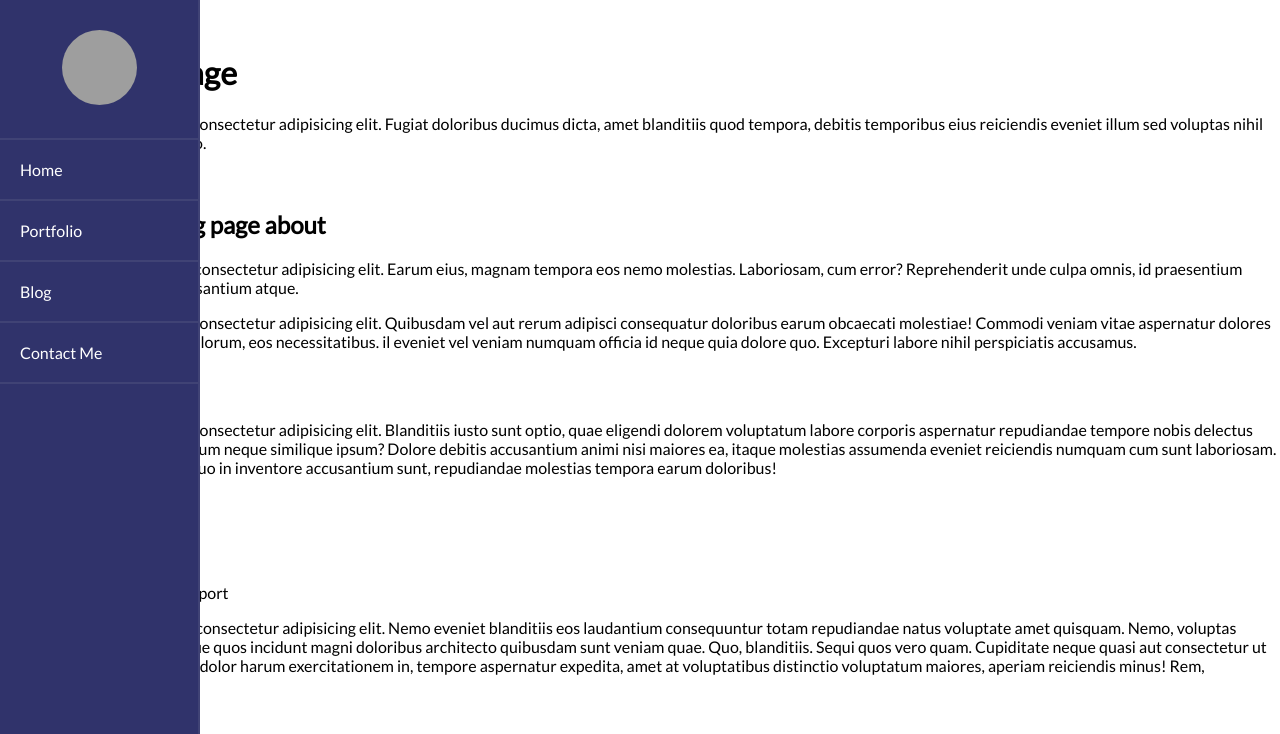
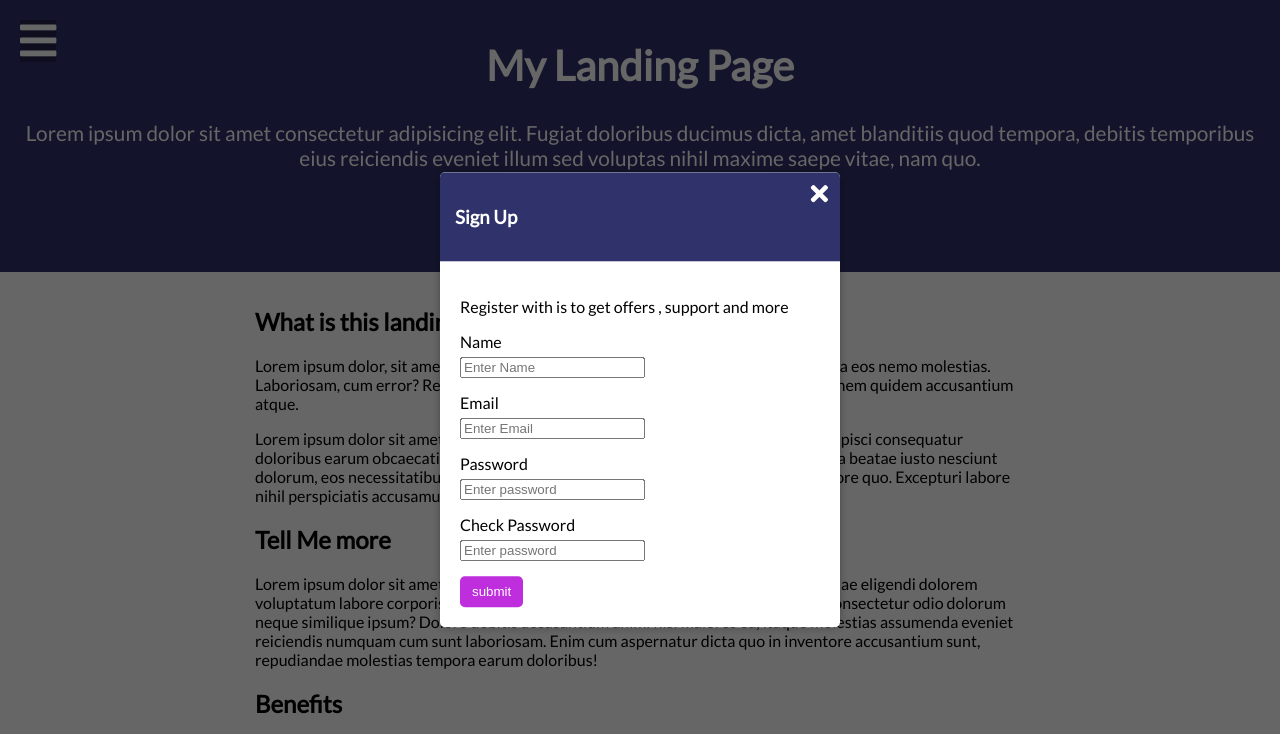
Before and after one commit to yogeshu/Javascript_day, a plain HTML site: page Menu-slider-c/index.html in a window 1280 px wide. Shown: the top 734 px of the page. Drawn offline with Linux system fonts and the light colour scheme; grey boxes are pictures that could not be loaded; a script that the page names is missing.

Commit message:
fix html file and added css for modal

```diff
--- a/Menu-slider-c/index.css
+++ b/Menu-slider-c/index.css
@@ -25,7 +25,7 @@ nav{
     width: 200px;
     height: 100vh;
     z-index: 100;
-    /* transform: translateX(-100%); */
+    transform: translateX(-100%);
 }
 nav .logo{
     padding: 30px 0;
@@ -61,3 +61,117 @@ nav ul li a:hover{
     text-decoration: underline;
 
 }
+
+header{
+    background-color: var(--primary-color);
+    color: #fff;
+    font-size: 130%;
+    position: relative;
+    padding: 40px 15px;
+    text-align: center;
+
+}
+
+
+header h1{
+    margin: 0;
+
+}
+
+header p{
+    margin: 30px 0;
+
+}
+
+button, input[type='submit']{
+    background-color: var(--secondary-color);
+    border: 0;
+    border-radius: 5px;
+    color: #fff;
+    cursor: pointer;
+    padding: 8px 12px;
+
+}
+
+button:focus{
+    outline: none;
+
+}
+
+.toggle{
+    background-color: rgba(0, 0, 0, 0.3);
+    position: absolute;
+    top: 20px;
+    left: 20px;
+}
+
+.ctn-btn{
+    padding: 12px 30px;
+    font-size: 20px;
+}
+
+.container{
+    padding: 15px;
+    margin: 0 auto;
+    max-width: 100%;
+    width: 800px;
+}
+
+.modal-container{
+    background-color: rgba(0, 0, 0, 0.6);
+    /* display: none; */
+    position: fixed;
+    top: 0;
+    left: 0;
+    right: 0;
+    bottom: 0;
+}
+.modal{
+    background-color: #fff;
+    border-radius: 5px;
+    box-shadow: 0 0 10px rgba(0, 0, 0, 0.3);
+    position: absolute;
+    overflow: hidden;
+    top: 50%;
+    left: 50%;
+    transform: translate(-50%, -50%);
+    max-width: 100%;
+ width: 400px;
+}
+.modal-header{
+    background: var(--primary-color);
+    color: #fff;
+    padding: 15px;
+
+}
+
+.modal-headr h3{
+    margin: 0;
+    border-bottom: 1px solid #333;
+
+}
+.modal-content{
+    padding: 20px;
+
+}
+.modal-form div {
+    margin: 15px 0;
+}
+.modal-form label{
+    display: block;
+    margin-bottom: 5px;
+}
+.modal-form .form-input {
+    padding: 8px;
+    width:100%;
+
+}
+
+.close-btn{
+    background:transparent;
+    font-size: 25px;
+    position: absolute;
+    top: 0;
+    right: 0;
+
+}
--- a/Menu-slider-c/index.html
+++ b/Menu-slider-c/index.html
@@ -146,7 +146,7 @@
             <input type="password" name="" id="password02" placeholder="Enter password">
 
         </div>
-        <input type="sumbt" value="submit" class="submit-btn"/>
+        <input type="submit" value="submit" class="submit-btn"/>
       </form>
     </div>
     </div>
```
